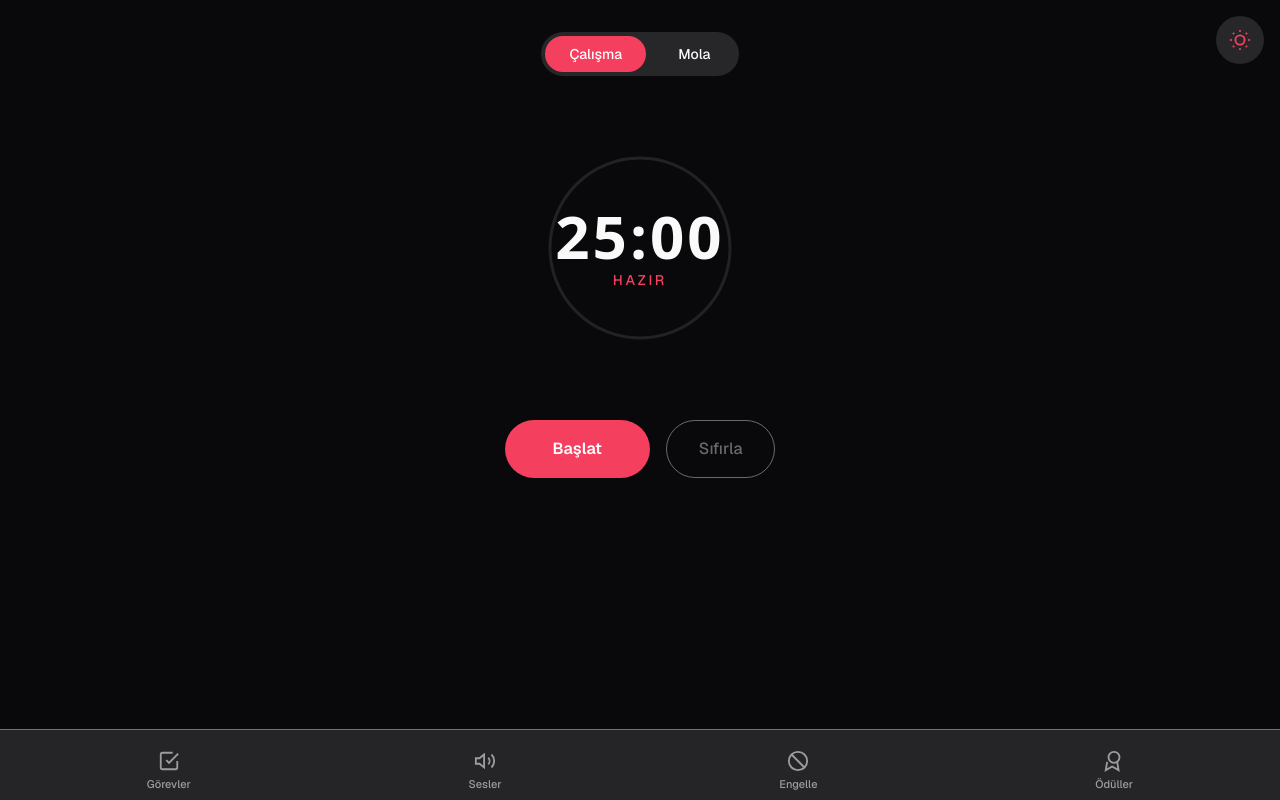
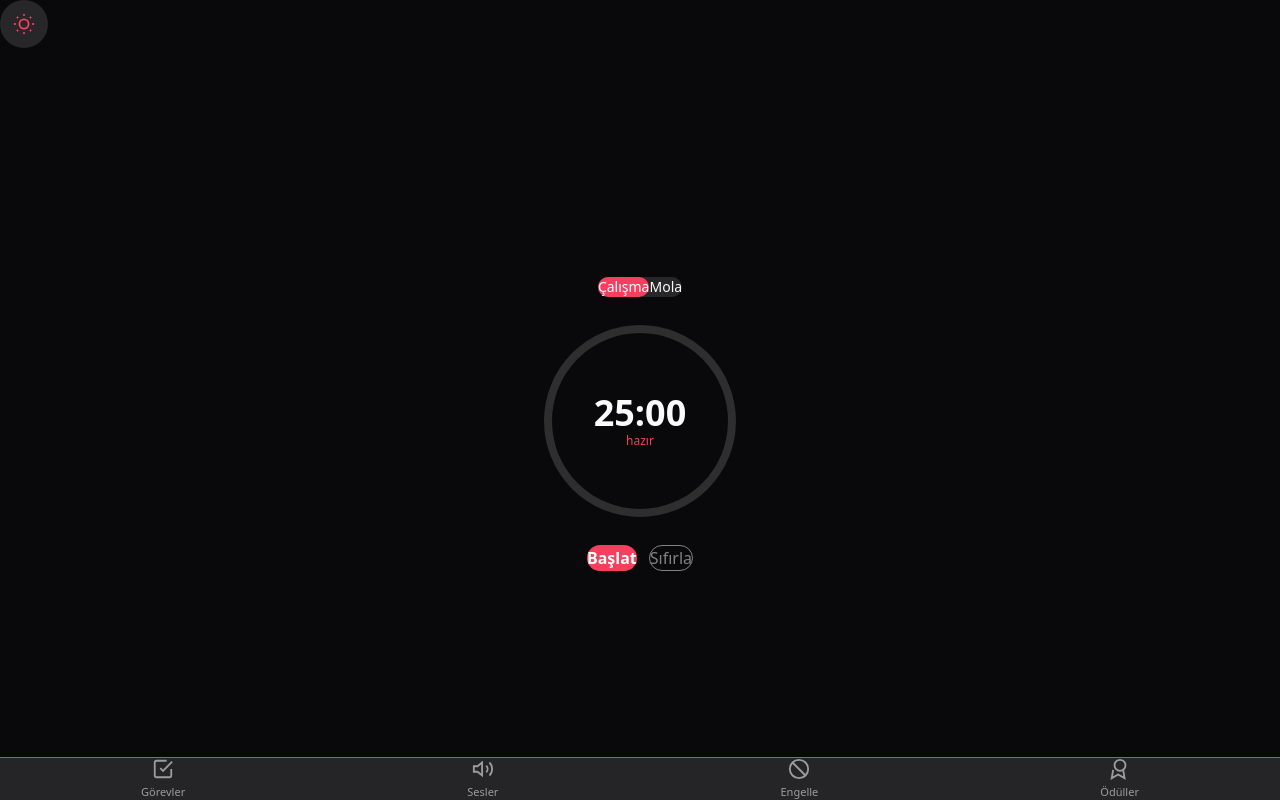
Before and after one commit to Erxpria1/YaverFX, a Next.js app: page / in a window 1280 px wide. Built offline with nearby package versions, Linux system fonts and the light colour scheme.

Commit message:
feat: clean minimal timer, PWA manifest, Safari home screen optimizations

```diff
--- a/app/components/PomodoroTimer.tsx
+++ b/app/components/PomodoroTimer.tsx
@@ -47,8 +47,8 @@ function requestNotificationPermission() {
 
 function sendBrowserNotification(mode: Mode) {
   if ("Notification" in window && Notification.permission === "granted") {
-    const title = mode === "work" ? "Focus session complete!" : "Break is over!";
-    const body = mode === "work" ? "Time for a break. You earned it!" : "Ready to focus again?";
+    const title = mode === "work" ? "Focus complete!" : "Break over!";
+    const body = mode === "work" ? "Time for a break." : "Ready to focus?";
     new Notification(title, { body, icon: "/favicon.ico" });
   }
 }
@@ -66,7 +66,7 @@ export default function PomodoroTimer() {
       try {
         wakeLockRef.current = await navigator.wakeLock.request("screen");
       } catch (e) {
-        console.error("Failed to acquire wake lock:", e);
+        console.error("Wake lock error:", e);
       }
     }
   }, []);
@@ -77,7 +77,7 @@ export default function PomodoroTimer() {
         await wakeLockRef.current.release();
         wakeLockRef.current = null;
       } catch (e) {
-        console.error("Failed to release wake lock:", e);
+        console.error("Wake lock release error:", e);
       }
     }
   }, []);
@@ -89,10 +89,7 @@ export default function PomodoroTimer() {
     } else {
       releaseWakeLock();
     }
-
-    return () => {
-      releaseWakeLock();
-    };
+    return () => releaseWakeLock();
   }, [isRunning, acquireWakeLock, releaseWakeLock]);
 
   useEffect(() => {
@@ -101,7 +98,6 @@ export default function PomodoroTimer() {
         acquireWakeLock();
       }
     };
-
     document.addEventListener("visibilitychange", handleVisibilityChange);
     return () => document.removeEventListener("visibilitychange", handleVisibilityChange);
   }, [isRunning, acquireWakeLock]);
@@ -133,28 +129,22 @@ export default function PomodoroTimer() {
 
   useEffect(() => {
     if (!isRunning) return;
-
     const interval = setInterval(() => {
       if (!endTimeRef.current) return;
-
       const now = Date.now();
       const remaining = Math.max(0, Math.round((endTimeRef.current - now) / 1000));
-
       if (remaining === 0) {
         handleTimerComplete();
-        setMode((prevMode) => {
-          const nextMode = prevMode === "work" ? "break" : "work";
-          const nextDuration = nextMode === "work" ? WORK_DURATION : BREAK_DURATION;
-
-          setTimeLeft(nextDuration);
-          endTimeRef.current = Date.now() + nextDuration * 1000;
-          return nextMode;
+        setMode((prev) => {
+          const next = prev === "work" ? "break" : "work";
+          setTimeLeft(next === "work" ? WORK_DURATION : BREAK_DURATION);
+          endTimeRef.current = Date.now() + (next === "work" ? WORK_DURATION : BREAK_DURATION) * 1000;
+          return next;
         });
       } else {
         setTimeLeft(remaining);
       }
     }, 200);
-
     return () => clearInterval(interval);
   }, [isRunning, handleTimerComplete]);
 
@@ -165,226 +155,82 @@ export default function PomodoroTimer() {
   const totalDuration = mode === "work" ? WORK_DURATION : BREAK_DURATION;
   const progress = (totalDuration - timeLeft) / totalDuration;
 
-  const svgSize = 220;
-  const radius = (svgSize / 2) - 20;
-  const center = svgSize / 2;
+  const size = 200;
+  const stroke = 8;
+  const radius = (size / 2) - stroke;
   const circumference = 2 * Math.PI * radius;
 
-  const accentColor = "var(--theme-accent)";
-  const textColor = "var(--theme-text)";
+  const accent = "var(--theme-accent)";
+  const text = "var(--theme-text)";
 
   return (
-    <div className="flex flex-col items-center gap-8 py-4">
-      {/* Mode Tabs */}
-      <div className="flex gap-2 bg-[var(--theme-secondary)] p-1 rounded-full">
-        <button
-          onClick={() => { setMode("work"); setTimeLeft(WORK_DURATION); }}
-          className="px-6 py-2 rounded-full text-sm font-medium transition-all duration-300"
-          style={{
-            backgroundColor: mode === "work" ? accentColor : "transparent",
-            color: mode === "work" ? "#fff" : textColor,
-          }}
-        >
-          Çalışma
-        </button>
-        <button
-          onClick={() => { setMode("break"); setTimeLeft(BREAK_DURATION); }}
-          className="px-6 py-2 rounded-full text-sm font-medium transition-all duration-300"
-          style={{
-            backgroundColor: mode === "break" ? accentColor : "transparent",
-            color: mode === "break" ? "#fff" : textColor,
-          }}
-        >
-          Mola
-        </button>
+    <div className="flex flex-col items-center gap-6 py-2">
+      {/* Tab Switcher */}
+      <div className="flex bg-[var(--theme-secondary)] rounded-full p-1">
+        {(["work", "break"] as Mode[]).map((m) => (
+          <button
+            key={m}
+            onClick={() => { setMode(m); setTimeLeft(m === "work" ? WORK_DURATION : BREAK_DURATION); }}
+            className="px-5 py-1.5 rounded-full text-sm font-medium transition-colors"
+            style={{
+              backgroundColor: mode === m ? accent : "transparent",
+              color: mode === m ? "#fff" : text,
+            }}
+          >
+            {m === "work" ? "Çalışma" : "Mola"}
+          </button>
+        ))}
       </div>
 
-      {/* Timer Container */}
-      <div
-        className="relative flex items-center justify-center"
-        style={{ width: svgSize + 60, height: svgSize + 60 }}
-      >
-        {/* Outer breathing ring - animated glow */}
-        <div
-          className="absolute rounded-full transition-all duration-[2000ms]"
-          style={{
-            width: svgSize + 40,
-            height: svgSize + 40,
-            background: `radial-gradient(circle, ${accentColor}20 0%, transparent 70%)`,
-            animation: isRunning ? "pulse-outer 3s ease-in-out infinite" : "none",
-          }}
-        />
-
-        {/* Middle ring - subtle pulse */}
-        <div
-          className="absolute rounded-full"
-          style={{
-            width: svgSize + 20,
-            height: svgSize + 20,
-            border: `1px solid ${accentColor}30`,
-            animation: isRunning ? "pulse-middle 2s ease-in-out infinite" : "none",
-          }}
-        />
-
-        {/* Main SVG Ring */}
-        <svg
-          width={svgSize}
-          height={svgSize}
-          viewBox={`0 0 ${svgSize} ${svgSize}`}
-          className="relative"
-        >
-          <defs>
-            {/* Main gradient */}
-            <linearGradient id="mainGradient" x1="0%" y1="0%" x2="100%" y2="100%">
-              <stop offset="0%" stopColor={accentColor} />
-              <stop offset="100%" stopColor={accentColor} stopOpacity="0.6" />
-            </linearGradient>
-
-            {/* Glow filter */}
-            <filter id="glow" x="-50%" y="-50%" width="200%" height="200%">
-              <feGaussianBlur stdDeviation="4" result="coloredBlur"/>
-              <feMerge>
-                <feMergeNode in="coloredBlur"/>
-                <feMergeNode in="SourceGraphic"/>
-              </feMerge>
-            </filter>
-          </defs>
-
-          {/* Background ring - dark track */}
+      {/* Timer Circle */}
+      <div className="relative" style={{ width: size, height: size }}>
+        <svg width={size} height={size} className="absolute inset-0 -rotate-90">
           <circle
-            cx={center}
-            cy={center}
+            cx={size/2}
+            cy={size/2}
             r={radius}
             fill="none"
-            stroke={textColor}
-            strokeWidth="3"
-            style={{ opacity: 0.1 }}
+            stroke={text}
+            strokeWidth={stroke}
+            style={{ opacity: 0.15 }}
           />
-
-          {/* Progress ring with glow */}
           <circle
-            cx={center}
-            cy={center}
+            cx={size/2}
+            cy={size/2}
             r={radius}
             fill="none"
-            stroke="url(#mainGradient)"
-            strokeWidth="6"
+            stroke={accent}
+            strokeWidth={stroke}
             strokeLinecap="round"
-            filter="url(#glow)"
-            style={{
-              strokeDasharray: circumference,
-              strokeDashoffset: circumference * (1 - progress),
-              transition: "stroke-dashoffset 0.5s ease-out",
-              transform: "rotate(-90deg)",
-              transformOrigin: "center",
-            }}
+            strokeDasharray={circumference}
+            strokeDashoffset={circumference * (1 - progress)}
+            style={{ transition: "stroke-dashoffset 0.3s" }}
           />
-
-          {/* Animated dots on the ring when running */}
-          {isRunning && (
-            <circle
-              cx={center}
-              cy={center}
-              r={radius}
-              fill="none"
-              stroke={accentColor}
-              strokeWidth="6"
-              strokeLinecap="round"
-              strokeDasharray="8 20"
-              style={{
-                strokeDashoffset: circumference * (1 - progress),
-                transition: "stroke-dashoffset 0.5s ease-out",
-                transform: "rotate(-90deg)",
-                transformOrigin: "center",
-                opacity: 0.6,
-                animation: "dash-move 1s linear infinite",
-              }}
-            />
-          )}
         </svg>
 
-        {/* Center Content */}
-        <div className="absolute flex flex-col items-center">
-          {/* Timer Display */}
-          <span
-            className="text-5xl sm:text-6xl font-bold tracking-tight"
-            style={{
-              color: textColor,
-              fontFamily: "system-ui, -apple-system, sans-serif",
-              letterSpacing: "0.05em",
-            }}
-          >
-            {display}
-          </span>
-
-          {/* Status Label */}
-          <span
-            className="mt-1 text-sm font-medium tracking-widest uppercase"
-            style={{
-              color: accentColor,
-              letterSpacing: "0.2em",
-            }}
-          >
-            {mode === "work" ? (isRunning ? "odaklan" : "hazır") : (isRunning ? "dinlen" : "mola")}
-          </span>
+        <div className="absolute inset-0 flex flex-col items-center justify-center">
+          <span className="text-4xl font-bold" style={{ color: text }}>{display}</span>
+          <span className="text-xs mt-1" style={{ color: accent }}>{isRunning ? (mode === "work" ? "odaklan" : "dinlen") : "hazır"}</span>
         </div>
       </div>
 
-      {/* Control Buttons */}
-      <div className="flex gap-4">
+      {/* Controls */}
+      <div className="flex gap-3">
         <button
           onClick={toggleTimer}
-          className="px-12 py-4 rounded-full text-base font-semibold transition-all duration-300 active:scale-95 touch-manipulation shadow-lg"
-          style={{
-            backgroundColor: accentColor,
-            color: "#fff",
-            boxShadow: `0 4px 20px ${accentColor}40`,
-          }}
+          className="px-10 py-3 rounded-full font-semibold transition-transform active:scale-95"
+          style={{ backgroundColor: accent, color: "#fff" }}
         >
           {isRunning ? "Duraklat" : "Başlat"}
         </button>
         <button
           onClick={resetTimer}
-          className="px-8 py-4 rounded-full text-base font-medium transition-all duration-300 active:scale-95 touch-manipulation"
-          style={{
-            border: `1px solid ${textColor}`,
-            color: textColor,
-            opacity: 0.4,
-          }}
+          className="px-8 py-3 rounded-full font-medium transition-transform active:scale-95"
+          style={{ border: `1px solid ${text}`, color: text, opacity: 0.5 }}
         >
           Sıfırla
         </button>
       </div>
-
-      {/* CSS Animations */}
-      <style jsx>{`
-        @keyframes pulse-outer {
-          0%, 100% {
-            transform: scale(1);
-            opacity: 0.3;
-          }
-          50% {
-            transform: scale(1.1);
-            opacity: 0.6;
-          }
-        }
-
-        @keyframes pulse-middle {
-          0%, 100% {
-            transform: scale(1);
-            opacity: 0.3;
-          }
-          50% {
-            transform: scale(1.05);
-            opacity: 0.6;
-          }
-        }
-
-        @keyframes dash-move {
-          0% { stroke-dashoffset: 0; }
-          100% { stroke-dashoffset: -56; }
-        }
-      `}</style>
     </div>
   );
 }
--- a/app/globals.css
+++ b/app/globals.css
@@ -1,17 +1,12 @@
 @import "tailwindcss";
 
 :root {
-  --background: #ffffff;
-  --foreground: #171717;
-
-  /* Theme variables - defaults (modern) */
   --theme-bg: #09090b;
   --theme-text: #fafafa;
   --theme-accent: #f43f5e;
   --theme-secondary: #27272a;
 }
 
-/* Theme: Modern */
 [data-theme="modern"] {
   --theme-bg: #09090b;
   --theme-text: #fafafa;
@@ -19,7 +14,6 @@
   --theme-secondary: #27272a;
 }
 
-/* Theme: Cyber */
 [data-theme="cyber"] {
   --theme-bg: #0a0a1a;
   --theme-text: #e0f7fa;
@@ -27,7 +21,6 @@
   --theme-secondary: #1a0a2e;
 }
 
-/* Theme: Hacker */
 [data-theme="hacker"] {
   --theme-bg: #000000;
   --theme-text: #00ff00;
@@ -35,7 +28,6 @@
   --theme-secondary: #0d1a0d;
 }
 
-/* Theme: Game */
 [data-theme="game"] {
   --theme-bg: #1a1a2e;
   --theme-text: #ffffff;
@@ -43,7 +35,6 @@
   --theme-secondary: #16213e;
 }
 
-/* Theme: Minimal */
 [data-theme="minimal"] {
   --theme-bg: #ffffff;
   --theme-text: #1a1a1a;
@@ -51,167 +42,35 @@
   --theme-secondary: #f3f4f6;
 }
 
-@theme inline {
-  --color-background: var(--background);
-  --color-foreground: var(--foreground);
-  --font-sans: var(--font-geist-sans);
-  --font-mono: var(--font-geist-mono);
+* {
+  box-sizing: border-box;
+  margin: 0;
+  padding: 0;
+}
 
-  --animate-breathe: breathe 4s ease-in-out infinite;
-  --animate-pulse-ring: pulseRing 3s ease-in-out infinite;
-  --animate-glow-pulse: glowPulse 2.5s ease-in-out infinite;
-  --animate-shimmer: shimmer 3s linear infinite;
-  --animate-slide-up: slideUp 0.3s ease-out;
-  --animate-slide-down: slideDown 0.2s ease-out;
-  --animate-fade-in: fadeIn 0.2s ease-out;
-  --animate-fade-out: fadeOut 0.2s ease-out;
-  --animate-content-appear: contentAppear 0.3s ease-out;
-
-  @keyframes breathe {
-    0%, 100% {
-      transform: scale(0.85);
-      opacity: 0.15;
-    }
-    50% {
-      transform: scale(1);
-      opacity: 0.35;
-    }
-  }
-
-  @keyframes pulseRing {
-    0%, 100% {
-      transform: scale(0.92);
-      opacity: 0.4;
-    }
-    50% {
-      transform: scale(1.08);
-      opacity: 0.7;
-    }
-  }
-
-  @keyframes glowPulse {
-    0%, 100% {
-      filter: drop-shadow(0 0 8px currentColor) drop-shadow(0 0 16px currentColor);
-      opacity: 0.6;
-    }
-    50% {
-      filter: drop-shadow(0 0 16px currentColor) drop-shadow(0 0 32px currentColor) drop-shadow(0 0 48px currentColor);
-      opacity: 1;
-    }
-  }
-
-  @keyframes shimmer {
-    0% {
-      stroke-dashoffset: 0;
-    }
-    100% {
-      stroke-dashoffset: -200;
-    }
-  }
-
-  @keyframes slideUp {
-    from {
-      transform: translateY(100%);
-      opacity: 0;
-    }
-    to {
-      transform: translateY(0);
-      opacity: 1;
-    }
-  }
-
-  @keyframes slideDown {
-    from {
-      transform: translateY(0);
-      opacity: 1;
-    }
-    to {
-      transform: translateY(100%);
-      opacity: 0;
-    }
-  }
-
-  @keyframes fadeIn {
-    from {
-      opacity: 0;
-    }
-    to {
-      opacity: 1;
-    }
-  }
-
-  @keyframes fadeOut {
-    from {
-      opacity: 1;
-    }
-    to {
-      opacity: 0;
-    }
-  }
-
-  @keyframes contentAppear {
-    from {
-      opacity: 0;
-      transform: translateY(10px);
-    }
-    to {
-      opacity: 1;
-      transform: translateY(0);
-    }
-  }
-}
-@media (prefers-color-scheme: dark) {
-  :root {
-    --background: #09090b; /* zinc-950 equivalent for true dark */
-    --foreground: #ededed;
-  }
+html, body {
+  height: 100%;
+  width: 100%;
+  overflow: hidden;
+  -webkit-tap-highlight-color: transparent;
+  -webkit-touch-callout: none;
+  -webkit-user-select: none;
+  user-select: none;
 }
 
 body {
-  background: var(--background);
-  color: var(--foreground);
-  font-family: Arial, Helvetica, sans-serif;
-  overscroll-behavior-y: none; /* Prevents pull-to-refresh on mobile browsers */
+  background: var(--theme-bg);
+  color: var(--theme-text);
+  font-family: system-ui, -apple-system, sans-serif;
+  touch-action: manipulation;
 }
 
-/* Hide scrollbar for Chrome, Safari and Opera */
-.no-scrollbar::-webkit-scrollbar {
-  display: none;
+@layer utilities {
+  .scroll-none {
+    -ms-overflow-style: none;
+    scrollbar-width: none;
+  }
+  .scroll-none::-webkit-scrollbar {
+    display: none;
+  }
 }
-
-/* Hide scrollbar for IE, Edge and Firefox */
-.no-scrollbar {
-  -ms-overflow-style: none;  /* IE and Edge */
-  scrollbar-width: none;  /* Firefox */
-}
-
-/* Safari and mobile touch optimizations */
-body {
-  -webkit-overflow-scrolling: touch;
-  overscroll-behavior: none;
-  touch-action: manipulation;
-  -webkit-tap-highlight-color: transparent;
-}
-
-/* Safe area padding for iPhone notch */
-.pb-safe {
-  padding-bottom: env(safe-area-inset-bottom, 16px);
-}
-
-/* Prevent scroll bounce on iOS */
-html, body {
-  position: fixed;
-  width: 100%;
-  height: 100%;
-  overflow: hidden;
-}
-
-/* Modal scroll handling */
-.modal-scroll {
-  -webkit-overflow-scrolling: touch;
-  scrollbar-width: none;
-}
-
-.modal-scroll::-webkit-scrollbar {
-  display: none;
-}
--- a/app/layout.tsx
+++ b/app/layout.tsx
@@ -13,8 +13,9 @@ const geistMono = Geist_Mono({
 });
 
 export const metadata: Metadata = {
-  title: "YaverFX | Odak Uygulaması",
-  description: "DHBB/ADD odak uygulaması - Pomodoro, görevler, ambient sesler",
+  title: "YaverFX",
+  description: "Odak & Üretkenlik Uygulaması",
+  manifest: "/manifest.json",
   icons: {
     icon: "/favicon.ico",
     apple: "/apple-touch-icon.png",
@@ -24,6 +25,12 @@ export const metadata: Metadata = {
     statusBarStyle: "black-translucent",
     title: "YaverFX",
   },
+  other: {
+    "apple-mobile-web-app-capable": "yes",
+    "apple-mobile-web-app-status-bar-style": "black-translucent",
+    "apple-mobile-web-app-title": "YaverFX",
+    "mobile-web-app-capable": "yes",
+  },
 };
 
 export const viewport: Viewport = {
@@ -32,6 +39,7 @@ export const viewport: Viewport = {
   maximumScale: 1,
   userScalable: false,
   themeColor: "#09090b",
+  viewportFit: "cover",
 };
 
 export default function RootLayout({
@@ -40,8 +48,18 @@ export default function RootLayout({
   children: React.ReactNode;
 }>) {
   return (
-    <html lang="tr" data-theme="modern" className={`${geistSans.variable} ${geistMono.variable} h-full antialiased`}>
-      <body className="min-h-full flex flex-col bg-[var(--theme-bg)] text-[var(--theme-text)]">{children}</body>
+    <html lang="tr" data-theme="modern">
+      <head>
+        <link rel="apple-touch-icon" href="/apple-touch-icon.png" />
+        <meta name="apple-mobile-web-app-capable" content="yes" />
+        <meta name="apple-mobile-web-app-status-bar-style" content="black-translucent" />
+        <meta name="apple-mobile-web-app-title" content="YaverFX" />
+        <meta name="mobile-web-app-capable" content="yes" />
+        <meta name="format-detection" content="telephone=no" />
+      </head>
+      <body className={`${geistSans.variable} ${geistMono.variable} antialiased`}>
+        {children}
+      </body>
     </html>
   );
 }
--- a/app/page.tsx
+++ b/app/page.tsx
@@ -4,13 +4,9 @@ import ThemeSelector from "./components/ThemeSelector";
 
 export default function Home() {
   return (
-    <div className="flex flex-col items-center justify-start font-sans min-h-screen pb-20 pt-[env(safe-area-inset-top,2rem)] bg-[var(--theme-bg)] text-[var(--theme-text)]">
-      {/* Theme Selector - Top Right */}
-      <div className="fixed top-4 right-4 z-50">
-        <ThemeSelector />
-      </div>
-
-      <main className="flex flex-1 w-full max-w-md flex-col items-center justify-start px-4 pt-4 pb-8 overflow-y-auto overflow-x-hidden no-scrollbar">
+    <div className="h-full flex flex-col" style={{ backgroundColor: "var(--theme-bg)" }}>
+      <ThemeSelector />
+      <main className="flex-1 flex items-center justify-center">
         <PomodoroTimer />
       </main>
       <TabLayout />
```
Also changed, not shown: public/manifest.json (added).
